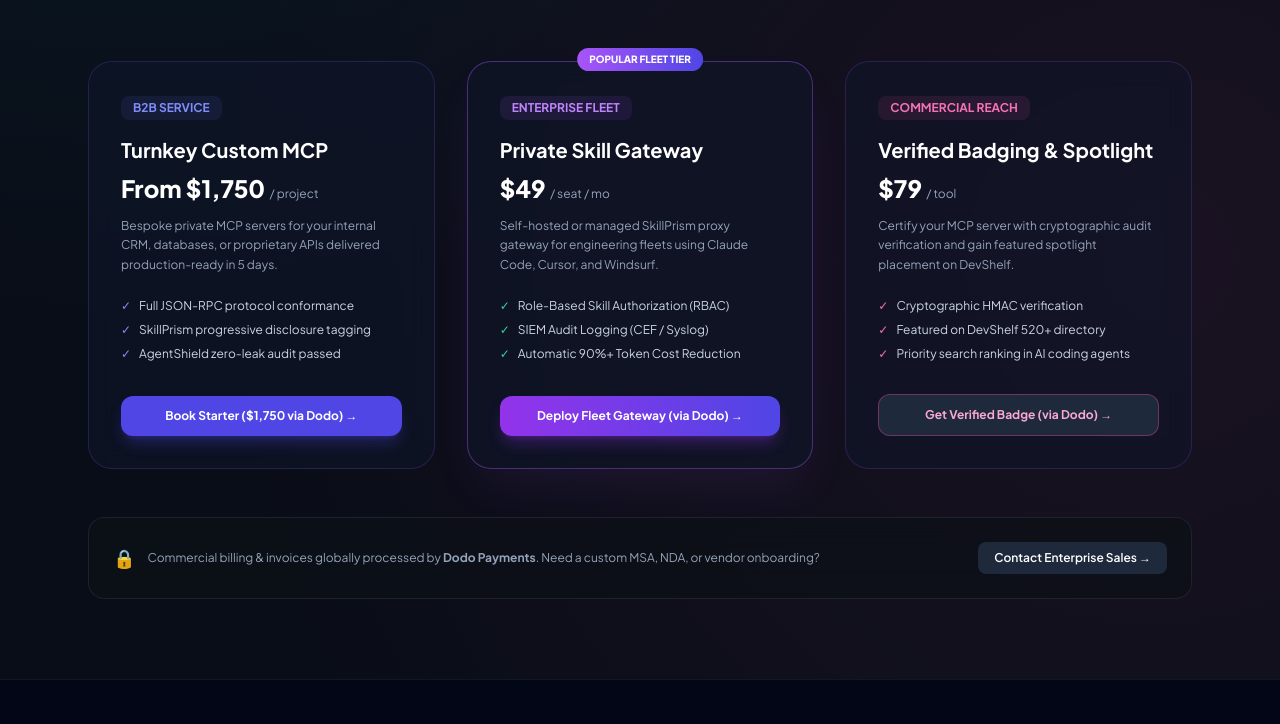
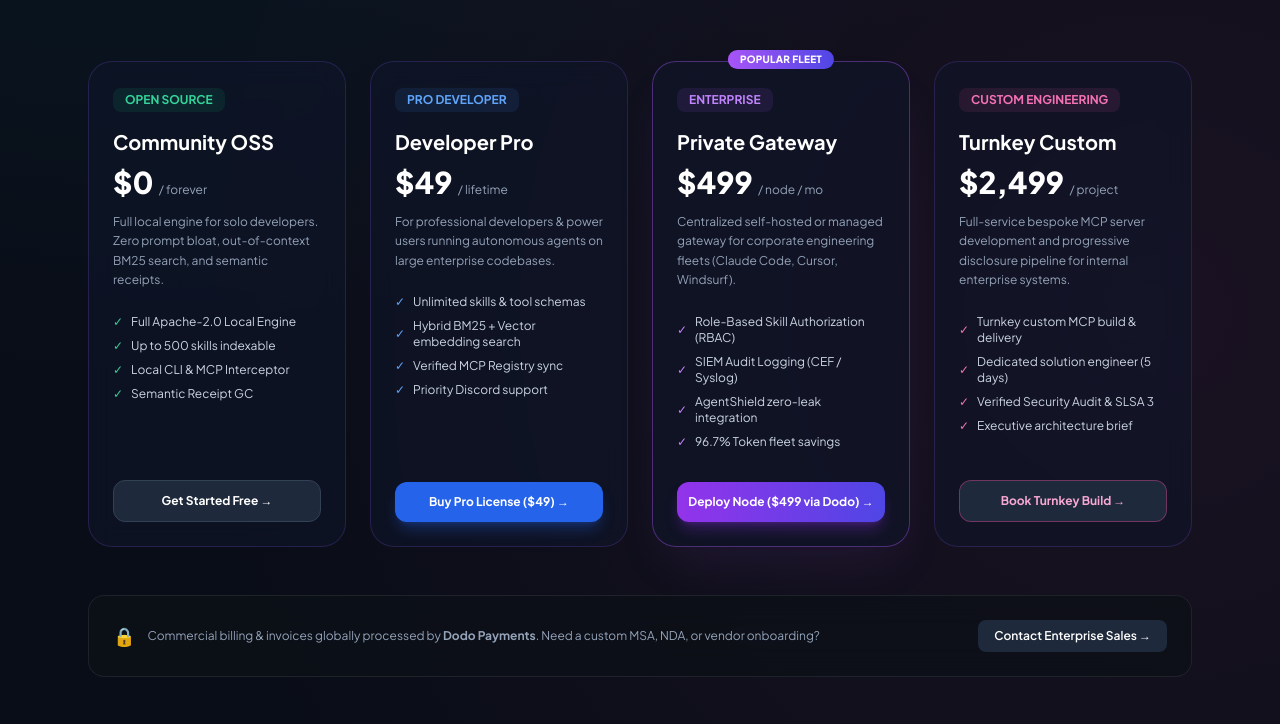
Before and after one commit to RitualDev-Lab/SkillPrism, a website: page docs/index.html in a window 1280 px wide. Shown: the part 1776-2500 px from the top of the page. Drawn offline with nearby package versions, Linux system fonts and the light colour scheme.

Commit message:
feat(pages): expand 4-tier pricing grid, interlink developer suite and add Pages deployment workflow

```diff
--- a/docs/index.html
+++ b/docs/index.html
@@ -78,16 +78,14 @@
         </span>
       </div>
 
-      <div class="hidden md:flex items-center gap-8 text-sm font-medium text-slate-300">
+      <div class="hidden md:flex items-center gap-6 text-xs font-medium text-slate-300">
         <a href="#benchmark" class="hover:text-purple-400 transition-colors">Benchmarks</a>
         <a href="#how-it-works" class="hover:text-purple-400 transition-colors">How It Works</a>
-        <a href="#enterprise" class="hover:text-indigo-400 transition-colors flex items-center gap-1 font-semibold text-indigo-300">
-          <span>💼</span> Enterprise
-        </a>
-        <a href="https://donation.rolenest.in" target="_blank" class="hover:text-pink-400 transition-colors flex items-center gap-1">
-          <span>💖</span> Support / Donate
-        </a>
-        <a href="https://devshelf.ritualdev.in" target="_blank" class="hover:text-purple-400 transition-colors">DevShelf Hub</a>
+        <a href="#enterprise" class="hover:text-indigo-400 transition-colors font-semibold text-indigo-300">Enterprise</a>
+        <span class="text-slate-700">|</span>
+        <a href="https://devshelf.ritualdev.in" target="_blank" class="hover:text-amber-400 transition-colors">DevShelf</a>
+        <a href="https://agentshield.ritualdev.in" target="_blank" class="hover:text-emerald-400 transition-colors">AgentShield</a>
+        <a href="https://mcp.ritualdev.in" target="_blank" class="hover:text-indigo-400 transition-colors">MCP Kit</a>
       </div>
 
       <div class="flex items-center gap-3">
@@ -233,73 +231,99 @@
         </p>
       </div>
 
-      <div class="grid md:grid-cols-3 gap-8 mb-12">
-        <!-- Turnkey Custom MCP -->
-        <div class="glass-card p-8 rounded-3xl flex flex-col justify-between">
+      <div class="grid md:grid-cols-4 gap-6 mb-12">
+        <!-- Tier 1: Free Community OSS -->
+        <div class="glass-card p-6 rounded-3xl flex flex-col justify-between">
           <div>
-            <div class="inline-block px-3 py-1 rounded-lg bg-indigo-500/10 text-indigo-400 text-xs font-bold mb-4">
-              B2B SERVICE
+            <div class="inline-block px-3 py-1 rounded-lg bg-emerald-500/10 text-emerald-400 text-xs font-bold mb-4">
+              OPEN SOURCE
             </div>
-            <h3 class="text-xl font-bold text-white mb-2">Turnkey Custom MCP</h3>
-            <div class="text-2xl font-black text-white mb-3">From $1,750 <span class="text-xs font-normal text-slate-400">/ project</span></div>
+            <h3 class="text-xl font-bold text-white mb-2">Community OSS</h3>
+            <div class="text-3xl font-black text-white mb-3">$0 <span class="text-xs font-normal text-slate-400">/ forever</span></div>
             <p class="text-xs text-slate-400 leading-relaxed mb-6">
-              Bespoke private MCP servers for your internal CRM, databases, or proprietary APIs delivered production-ready in 5 days.
+              Full local engine for solo developers. Zero prompt bloat, out-of-context BM25 search, and semantic receipts.
             </p>
             <ul class="text-xs text-slate-300 space-y-2 mb-8">
-              <li class="flex items-center gap-2"><span class="text-indigo-400">✓</span> Full JSON-RPC protocol conformance</li>
-              <li class="flex items-center gap-2"><span class="text-indigo-400">✓</span> SkillPrism progressive disclosure tagging</li>
-              <li class="flex items-center gap-2"><span class="text-indigo-400">✓</span> AgentShield zero-leak audit passed</li>
+              <li class="flex items-center gap-2"><span class="text-emerald-400">✓</span> Full Apache-2.0 Local Engine</li>
+              <li class="flex items-center gap-2"><span class="text-emerald-400">✓</span> Up to 500 skills indexable</li>
+              <li class="flex items-center gap-2"><span class="text-emerald-400">✓</span> Local CLI & MCP Interceptor</li>
+              <li class="flex items-center gap-2"><span class="text-emerald-400">✓</span> Semantic Receipt GC</li>
             </ul>
           </div>
-          <a href="https://checkout.dodopayments.com/buy/pdt_0NpjOJVkkh7Mryrzm6ro9" target="_blank" class="w-full text-center py-3 rounded-xl bg-indigo-600 hover:bg-indigo-500 text-xs font-bold text-white transition-all shadow-lg shadow-indigo-600/30">
-            Book Starter ($1,750 via Dodo) →
+          <a href="#quickstart" class="w-full text-center py-3 rounded-xl bg-slate-800 hover:bg-slate-700 text-xs font-bold text-white transition-all border border-slate-700">
+            Get Started Free →
           </a>
         </div>
 
-        <!-- Enterprise Skill Gateway -->
-        <div class="glass-card p-8 rounded-3xl border-purple-500/40 flex flex-col justify-between relative shadow-2xl shadow-purple-500/10">
-          <div class="absolute -top-3.5 left-1/2 -translate-x-1/2 px-3 py-1 rounded-full bg-gradient-to-r from-purple-500 to-indigo-600 text-white text-[10px] font-extrabold uppercase">
-            Popular Fleet Tier
+        <!-- Tier 2: Developer Pro License -->
+        <div class="glass-card p-6 rounded-3xl flex flex-col justify-between">
+          <div>
+            <div class="inline-block px-3 py-1 rounded-lg bg-blue-500/10 text-blue-400 text-xs font-bold mb-4">
+              PRO DEVELOPER
+            </div>
+            <h3 class="text-xl font-bold text-white mb-2">Developer Pro</h3>
+            <div class="text-3xl font-black text-white mb-3">$49 <span class="text-xs font-normal text-slate-400">/ lifetime</span></div>
+            <p class="text-xs text-slate-400 leading-relaxed mb-6">
+              For professional developers & power users running autonomous agents on large enterprise codebases.
+            </p>
+            <ul class="text-xs text-slate-300 space-y-2 mb-8">
+              <li class="flex items-center gap-2"><span class="text-blue-400">✓</span> Unlimited skills & tool schemas</li>
+              <li class="flex items-center gap-2"><span class="text-blue-400">✓</span> Hybrid BM25 + Vector embedding search</li>
+              <li class="flex items-center gap-2"><span class="text-blue-400">✓</span> Verified MCP Registry sync</li>
+              <li class="flex items-center gap-2"><span class="text-blue-400">✓</span> Priority Discord support</li>
+            </ul>
+          </div>
+          <a href="https://checkout.dodopayments.com/buy/pdt_0NpjOJVkkh7Mryrzm6ro9" target="_blank" class="w-full text-center py-3 rounded-xl bg-blue-600 hover:bg-blue-500 text-xs font-bold text-white transition-all shadow-lg shadow-blue-600/30">
+            Buy Pro License ($49) →
+          </a>
+        </div>
+
+        <!-- Tier 3: Enterprise Fleet Gateway -->
+        <div class="glass-card p-6 rounded-3xl border-purple-500/40 flex flex-col justify-between relative shadow-2xl shadow-purple-500/10">
+          <div class="absolute -top-3 left-1/2 -translate-x-1/2 px-3 py-0.5 rounded-full bg-gradient-to-r from-purple-500 to-indigo-600 text-white text-[10px] font-extrabold uppercase tracking-wide">
+            Popular Fleet
           </div>
           <div>
             <div class="inline-block px-3 py-1 rounded-lg bg-purple-500/10 text-purple-400 text-xs font-bold mb-4">
-              ENTERPRISE FLEET
+              ENTERPRISE
             </div>
-            <h3 class="text-xl font-bold text-white mb-2">Private Skill Gateway</h3>
-            <div class="text-2xl font-black text-white mb-3">$49 <span class="text-xs font-normal text-slate-400">/ seat / mo</span></div>
+            <h3 class="text-xl font-bold text-white mb-2">Private Gateway</h3>
+            <div class="text-3xl font-black text-white mb-3">$499 <span class="text-xs font-normal text-slate-400">/ node / mo</span></div>
             <p class="text-xs text-slate-400 leading-relaxed mb-6">
-              Self-hosted or managed SkillPrism proxy gateway for engineering fleets using Claude Code, Cursor, and Windsurf.
+              Centralized self-hosted or managed gateway for corporate engineering fleets (Claude Code, Cursor, Windsurf).
             </p>
             <ul class="text-xs text-slate-300 space-y-2 mb-8">
-              <li class="flex items-center gap-2"><span class="text-emerald-400">✓</span> Role-Based Skill Authorization (RBAC)</li>
-              <li class="flex items-center gap-2"><span class="text-emerald-400">✓</span> SIEM Audit Logging (CEF / Syslog)</li>
-              <li class="flex items-center gap-2"><span class="text-emerald-400">✓</span> Automatic 90%+ Token Cost Reduction</li>
+              <li class="flex items-center gap-2"><span class="text-purple-400">✓</span> Role-Based Skill Authorization (RBAC)</li>
+              <li class="flex items-center gap-2"><span class="text-purple-400">✓</span> SIEM Audit Logging (CEF / Syslog)</li>
+              <li class="flex items-center gap-2"><span class="text-purple-400">✓</span> AgentShield zero-leak integration</li>
+              <li class="flex items-center gap-2"><span class="text-purple-400">✓</span> 96.7% Token fleet savings</li>
             </ul>
           </div>
           <a href="https://checkout.dodopayments.com/buy/pdt_0NpjONNytUpW7gzjoDlYW" target="_blank" class="w-full text-center py-3 rounded-xl bg-gradient-to-r from-purple-600 to-indigo-600 hover:from-purple-500 hover:to-indigo-500 text-xs font-bold text-white transition-all shadow-lg shadow-purple-600/30">
-            Deploy Fleet Gateway (via Dodo) →
+            Deploy Node ($499 via Dodo) →
           </a>
         </div>
 
-        <!-- Verified Badging & Spotlight -->
-        <div class="glass-card p-8 rounded-3xl flex flex-col justify-between">
+        <!-- Tier 4: Custom Turnkey Architecture -->
+        <div class="glass-card p-6 rounded-3xl flex flex-col justify-between">
           <div>
             <div class="inline-block px-3 py-1 rounded-lg bg-pink-500/10 text-pink-400 text-xs font-bold mb-4">
-              COMMERCIAL REACH
+              CUSTOM ENGINEERING
             </div>
-            <h3 class="text-xl font-bold text-white mb-2">Verified Badging & Spotlight</h3>
-            <div class="text-2xl font-black text-white mb-3">$79 <span class="text-xs font-normal text-slate-400">/ tool</span></div>
+            <h3 class="text-xl font-bold text-white mb-2">Turnkey Custom</h3>
+            <div class="text-3xl font-black text-white mb-3">$2,499 <span class="text-xs font-normal text-slate-400">/ project</span></div>
             <p class="text-xs text-slate-400 leading-relaxed mb-6">
-              Certify your MCP server with cryptographic audit verification and gain featured spotlight placement on DevShelf.
+              Full-service bespoke MCP server development and progressive disclosure pipeline for internal enterprise systems.
             </p>
             <ul class="text-xs text-slate-300 space-y-2 mb-8">
-              <li class="flex items-center gap-2"><span class="text-pink-400">✓</span> Cryptographic HMAC verification</li>
-              <li class="flex items-center gap-2"><span class="text-pink-400">✓</span> Featured on DevShelf 520+ directory</li>
-              <li class="flex items-center gap-2"><span class="text-pink-400">✓</span> Priority search ranking in AI coding agents</li>
+              <li class="flex items-center gap-2"><span class="text-pink-400">✓</span> Turnkey custom MCP build & delivery</li>
+              <li class="flex items-center gap-2"><span class="text-pink-400">✓</span> Dedicated solution engineer (5 days)</li>
+              <li class="flex items-center gap-2"><span class="text-pink-400">✓</span> Verified Security Audit & SLSA 3</li>
+              <li class="flex items-center gap-2"><span class="text-pink-400">✓</span> Executive architecture brief</li>
             </ul>
           </div>
           <a href="https://checkout.dodopayments.com/buy/pdt_0NpjONGugY5QkrFDUaPva" target="_blank" class="w-full text-center py-3 rounded-xl bg-slate-800 hover:bg-slate-700 border border-pink-500/40 text-xs font-bold text-pink-300 transition-all">
-            Get Verified Badge (via Dodo) →
+            Book Turnkey Build →
           </a>
         </div>
       </div>
```
Also changed, not shown: .github/workflows/pages.yml (added).
